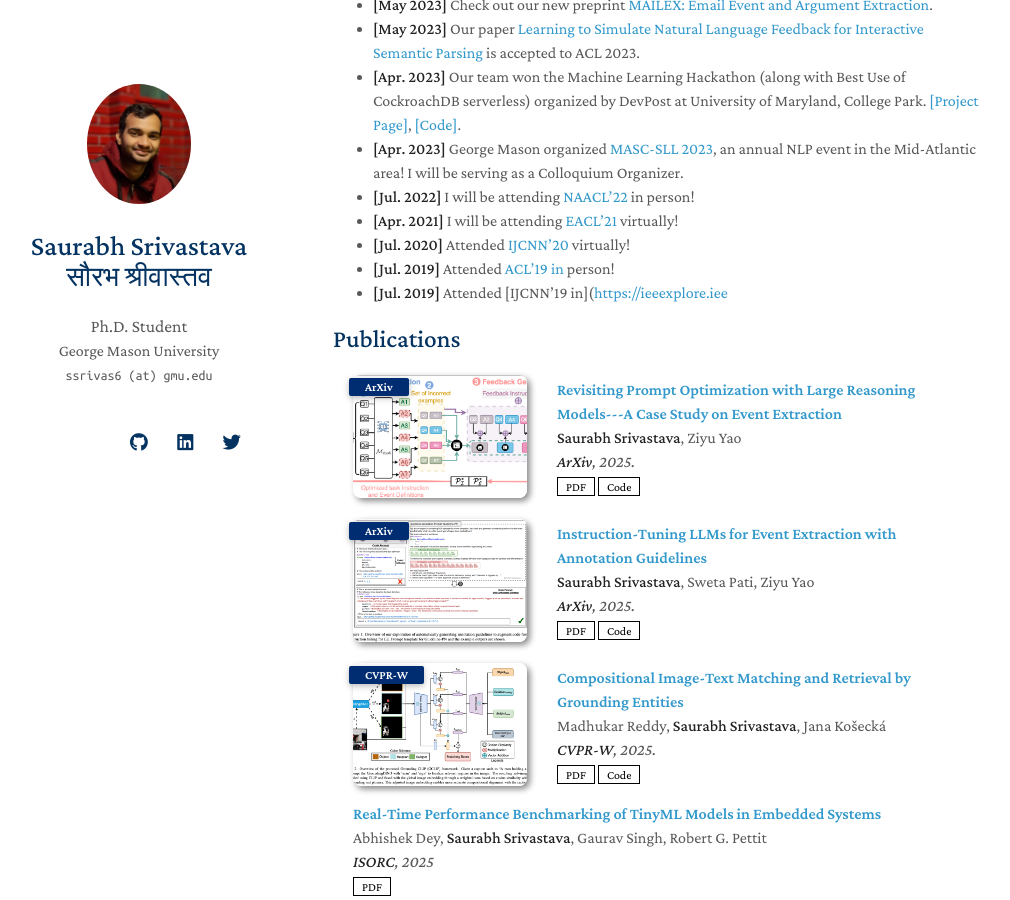
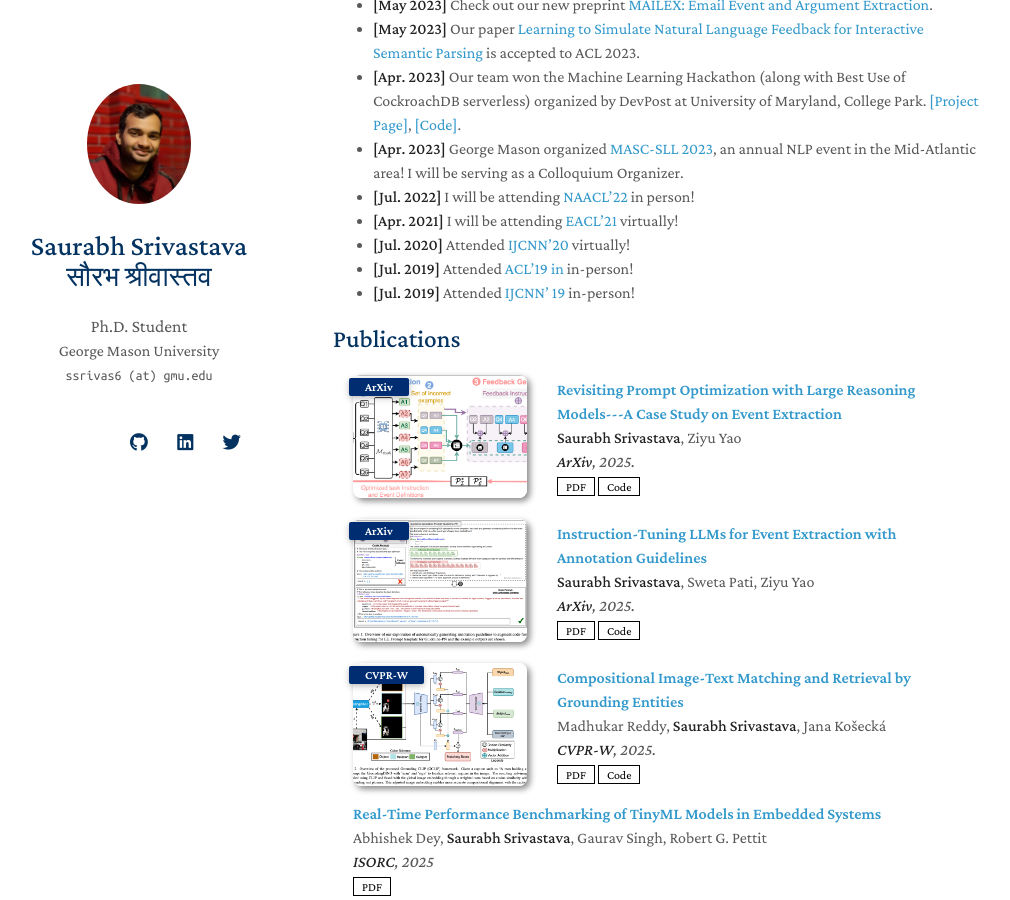
Before and after one commit to salokr/salokr.github.io, a Jekyll site: the page built from index.md, in a window 1280 px wide and 900 px high, scrolled down 1353 px. Shown: the whole window, without its empty margins (137-1147 px from the left). Built offline with Jekyll 4.4.1, drawn with Linux system fonts in a browser that asks for light colours; nearby versions of some CDN libraries; a style sheet for code colours, icons or effects is not loaded; our own code applies the rules of GitHub Pages for plain Markdown files.

Commit message:
Update index.md

```diff
--- a/index.md
+++ b/index.md
@@ -42,8 +42,8 @@ In my free time, I make music for violin and piano. I enjoy the outdoors, partic
 - **[Jul. 2022]** I will be attending [NAACL'22](https://2022.naacl.org/) in person!
 - **[Apr. 2021]** I will be attending [EACL'21](https://2021.eacl.org/) virtually!
 - **[Jul. 2020]** Attended [IJCNN'20](https://ieeexplore.ieee.org/xpl/conhome/9200848/proceeding) virtually!
-- **[Jul. 2019]** Attended [ACL'19 in](https://acl2019.org/EN/index.xhtml.html) person!
-- **[Jul. 2019]** Attended [IJCNN'19 in]([https://ieeexplore.iee](https://ieeexplore.ieee.org/xpl/conhome/8840768/proceeding)
+- **[Jul. 2019]** Attended [ACL'19 in](https://acl2019.org/EN/index.xhtml.html) in-person!
+- **[Jul. 2019]** Attended [IJCNN' 19](https://ieeexplore.ieee.org/xpl/conhome/8840768/proceeding) in-person!
 
 
 {% include_relative _includes/publications.md %}
```
